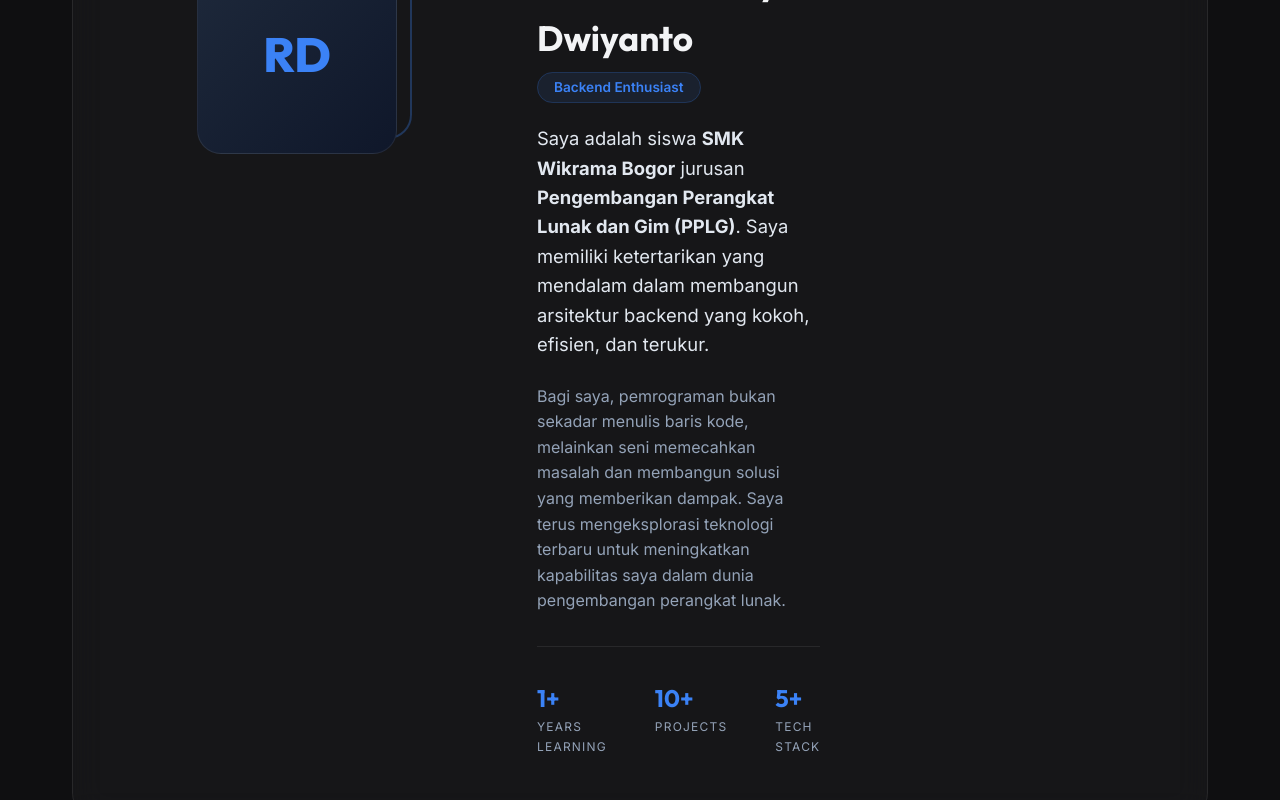
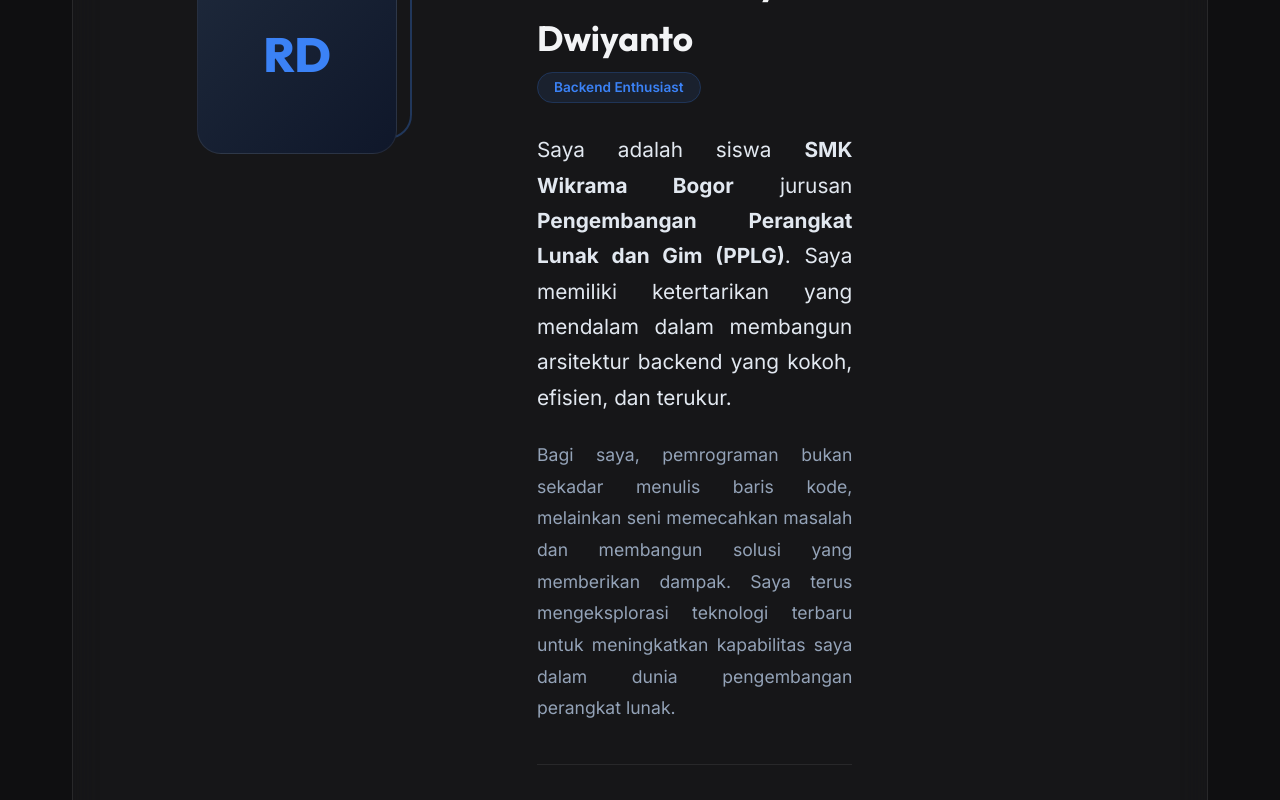
Before and after one commit to Ryan-Dwiyanto/Portofolio-Ryan, a React (Vite) app in the folder FrontendPorto/: page /about in a window 1280 px wide. Shown: the part 460-1260 px from the top of the page. Built offline with nearby package versions, Linux system fonts and the light colour scheme.

Commit message:
Justify profile text and increase font size for better coverage

```diff
--- a/FrontendPorto/css/about.css
+++ b/FrontendPorto/css/about.css
@@ -149,8 +149,13 @@ body {
   opacity: 0.3;
 }
 
+.profile-text {
+  flex: 1;
+  width: 100%;
+}
+
 .name-header {
-  margin-bottom: 1.5rem;
+  margin-bottom: 2rem;
 }
 
 .profile-name {
@@ -171,22 +176,27 @@ body {
 }
 
 .profile-intro {
-  font-size: 1.15rem;
+  font-size: 1.3rem;
   color: #e2e8f0;
   margin-bottom: 1.5rem;
+  text-align: justify;
+  line-height: 1.7;
 }
 
 .profile-description {
   color: var(--text-muted);
-  font-size: 1rem;
-  margin-bottom: 2rem;
+  font-size: 1.1rem;
+  margin-bottom: 2.5rem;
+  text-align: justify;
+  line-height: 1.8;
 }
 
 .profile-stats {
   display: flex;
-  gap: 3rem;
-  padding-top: 2rem;
+  gap: 4rem;
+  padding-top: 2.5rem;
   border-top: 1px solid var(--glass-border);
+  width: 100%;
 }
 
 .stat-item {
```
